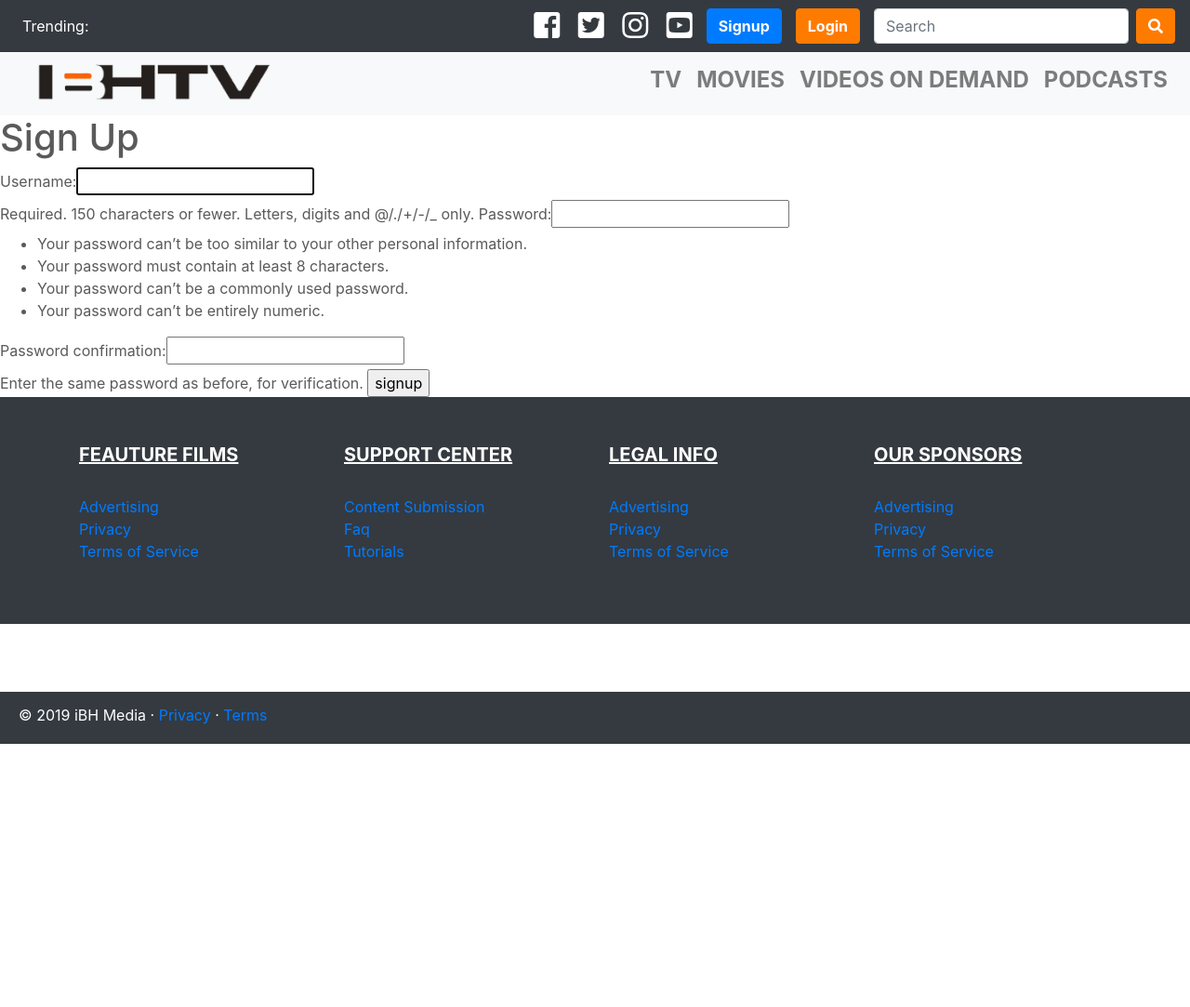
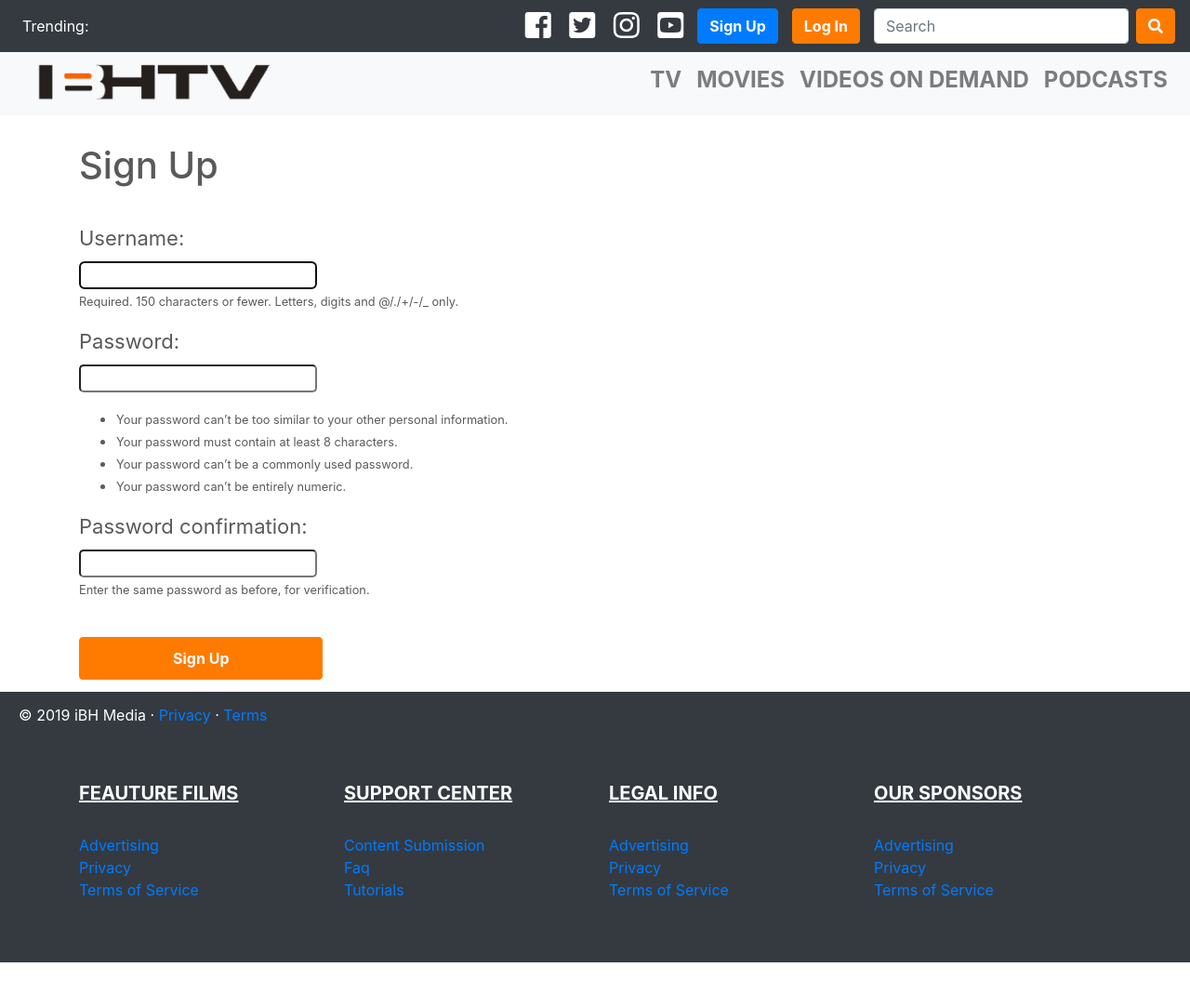
Before and after one commit to ibh-media/ibhmedia-website, a Django app: page /accounts/signup/ in a window 1280 px wide. Shown: the whole page at 93% size. Before the commit the page ends 800 px from the top, so only its background shows below. Run offline with Django 3.2, Linux system fonts and the light colour scheme; some libraries are stand-ins or nearby versions.

Commit message:
styled and working sign up form

```diff
--- a/accounts/views.py
+++ b/accounts/views.py
@@ -2,11 +2,18 @@
 from __future__ import unicode_literals
 from django.contrib.auth.forms import UserCreationForm
 
-from django.shortcuts import render
+from django.shortcuts import render, redirect
 
 # Create your views here.
 def signup(request):
-    form = UserCreationForm()
+    if request.method == 'POST':
+        form = UserCreationForm(request.POST)
+        if form.is_valid():
+            form.save()
+            # log user in
+            return redirect('movies')
+    else:
+        form = UserCreationForm()
     return render(request, 'signup.html', {'form': form})
 
 def login(request):
--- a/static/css/styles.css
+++ b/static/css/styles.css
@@ -135,6 +135,28 @@ body {
   margin-left: .75rem;
 }
 
+/* SIGN UP FORM
+  --------------------------------------------------------------- */
+.signup-form {
+  padding-top: 30px;
+  padding-bottom: 30px;
+}
+
+.signup-form label {
+  font-size: 22px;
+}
+
+#id_username,
+#id_password1,
+#id_password2 {
+  border-radius: 5px;
+}
+
+.signup-form input[type="submit"] {
+  padding: 10px 100px 10px 100px;
+  font-weight: bold;
+}
+
 /* FOOTER
   --------------------------------------------------------------- */
 footer {
--- a/templates/base.html
+++ b/templates/base.html
@@ -44,10 +44,10 @@
                     <a href="http://youtube.com/"><i class="fab fa-youtube-square fa-2x"></i></a>
                 </div>
                 <div class="signup-btn">
-                    <a class="btn btn-primary my-2 my-sm-0" href="accounts/signup/"><b>Signup</b></a>
+                    <a class="btn btn-primary my-2 my-sm-0" href="/accounts/signup/"><b>Sign Up</b></a>
                 </div>
                 <div class="login-btn">
-                    <a class="btn btn-primary btn-orange my-2 my-sm-0" href="accounts/login/"><b>Login</b></a>
+                    <a class="btn btn-primary btn-orange my-2 my-sm-0" href="/accounts/login/"><b>Log In</b></a>
                 </div>
                 <form class="form-inline mt-2 mt-md-0" action="/" method="GET">
                     <input class="form-control mr-sm-2" type="text" placeholder="Search" aria-label="Search">
--- a/templates/signup.html
+++ b/templates/signup.html
@@ -4,11 +4,26 @@
 
 {% block title %}Sign Up{% endblock %}
 {% block content %}
-<div>
-  <h1>Sign Up</h1>
-  <form class="signup-form" action="/accounts/signup" method="POST">
-    {{ form }}
-    <input type="submit" value="signup" placeholder="Sign Up">
-  </form>
+<div class="container">
+  <div class="signup-form">
+    <h1>Sign Up</h1>
+    <form class="signup-form" action="/accounts/signup/" method="POST">
+      {% csrf_token%}
+      {% for field in form %}
+        <p>
+          {{ field.label_tag }}<br>
+          {{ field }}<br>
+          {% if field.help_text %}
+            <small class="help-text">{{ field.help_text }}</small>
+          {% endif %}
+          {% for error in field.errors %}
+            <p class="error">{{ error }}</p>
+          {% endfor %}
+        </p>
+      {% endfor %}
+      <br>
+      <input type="submit" value="Sign Up" class="btn btn-primary btn-orange" name="signup">
+    </form>
+  </div>
 </div>
 {% endblock %}
```
Also changed, not shown: db.sqlite3.
